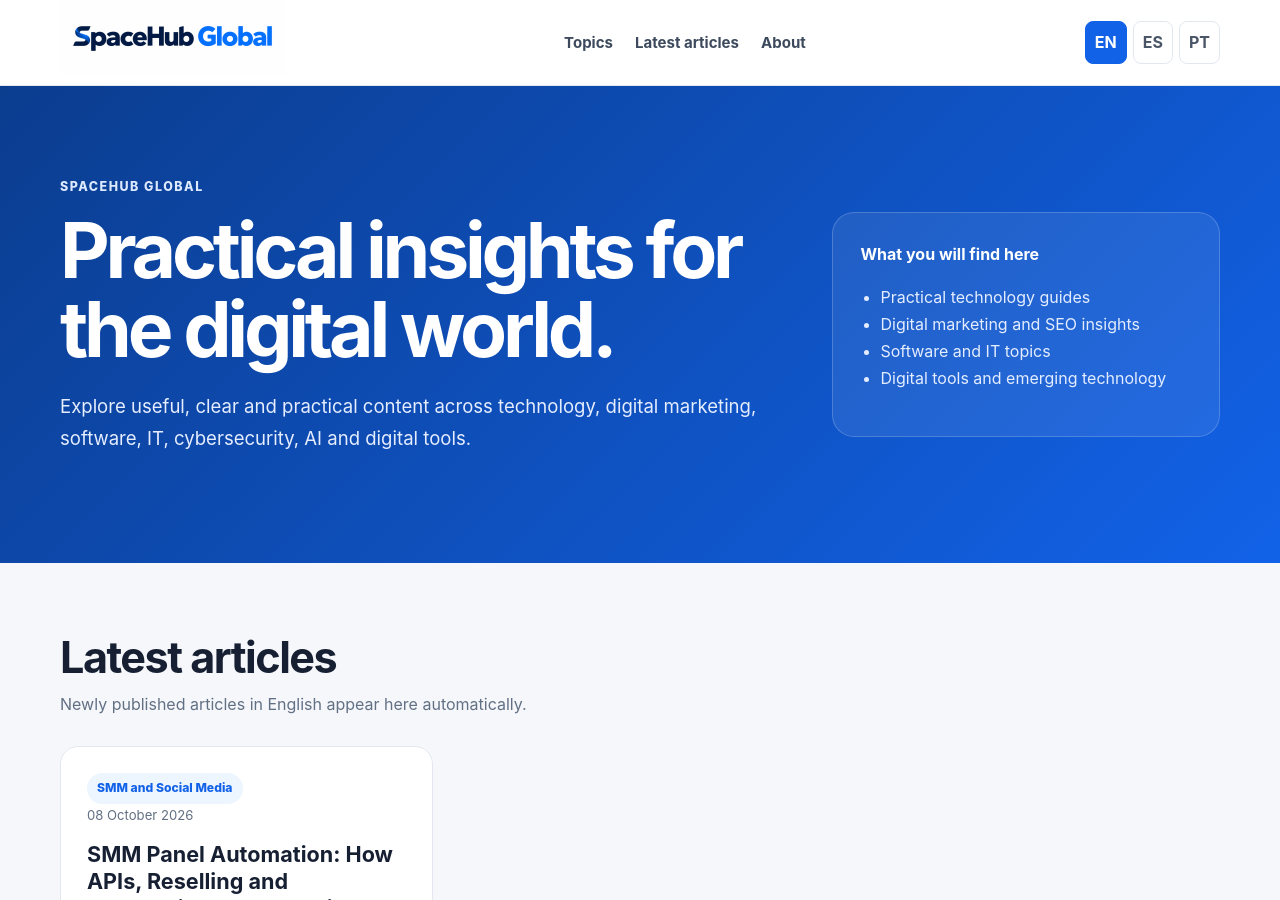
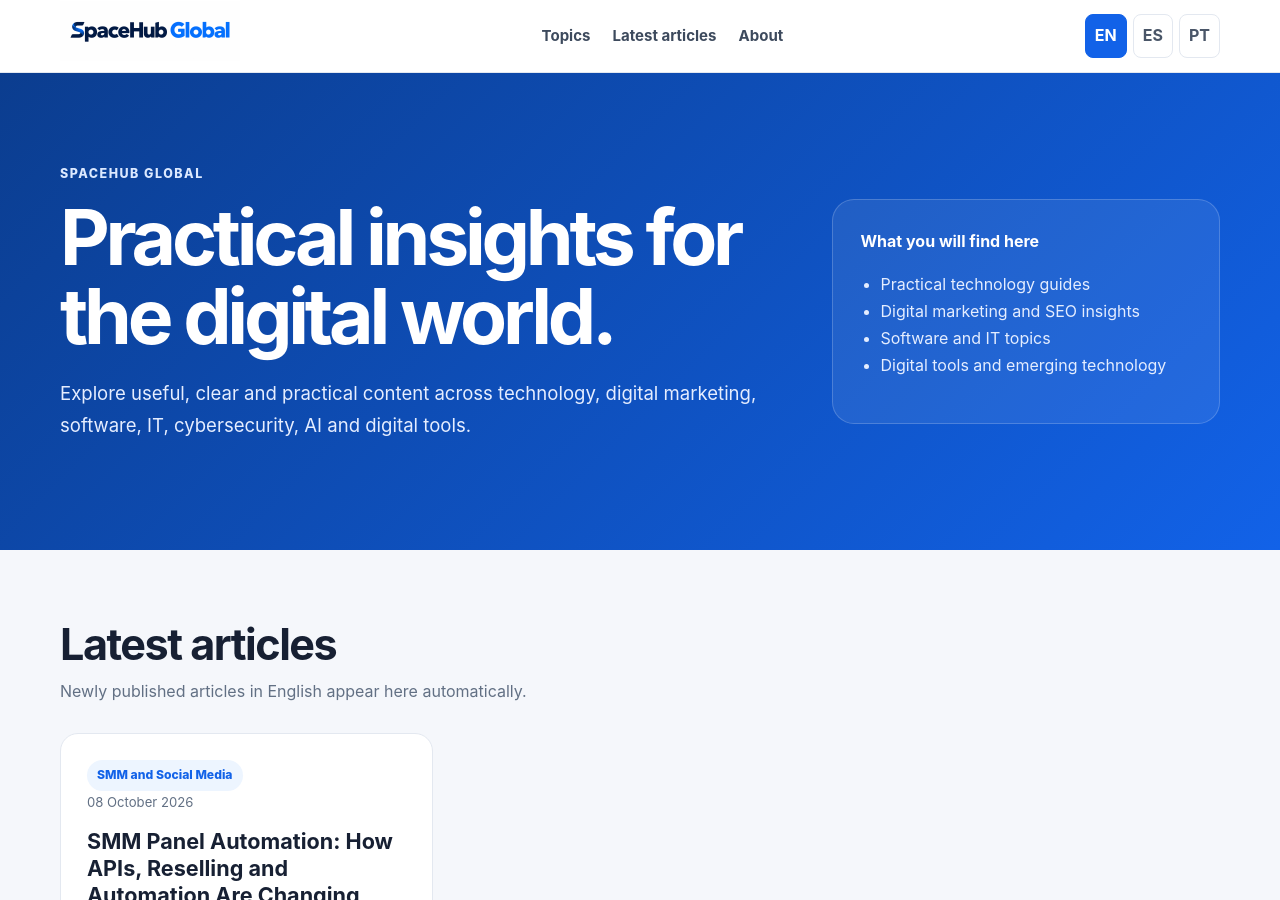
Before and after one commit to spacehubglobal/spacehubglobal.github.io, a Jekyll site: the page built from index.html, in a window 1280 px wide and 900 px high. Built offline with Jekyll 4.4.1, drawn with Linux system fonts in a browser that asks for light colours.

Commit message:
update size to accomadate android users

```diff
--- a/_layouts/article.html
+++ b/_layouts/article.html
@@ -9,6 +9,6 @@
 <style>
 body{margin:0;background:#f6f8fc;color:#172033;font:16px/1.75 system-ui,-apple-system,"Segoe UI",Roboto,Arial,sans-serif}.wrap{width:min(1080px,calc(100% - 34px));margin:auto}.top{background:#fff;border-bottom:1px solid #e3e8f0;padding:14px 0;position:sticky;top:0;z-index:10}.nav{display:flex;justify-content:space-between;align-items:center;gap:20px}.brand{font-weight:850;color:#1262e8;text-decoration:none}.actions{display:flex;gap:12px;align-items:center}.home{font-weight:700;color:#344054;text-decoration:none}.lang{font-size:.85rem;text-decoration:none;color:#1262e8;font-weight:800}.article{padding:45px 0 80px}.content{background:#fff;border:1px solid #e3e8f0;border-radius:18px;padding:clamp(22px,5vw,55px)}a{color:#1262e8}img{max-width:100%;height:auto}table{max-width:100%;border-collapse:collapse}th,td{padding:10px;border:1px solid #ddd;text-align:left}
 </style></head><body>
-<header class="top"><div class="wrap nav"><a class="brand" href="{{ '/' | relative_url }}"><img src="/assets/img/SpaceHub-Global-Logo-225-75.png" alt="SpaceHub Global" height="75px" width="225px"></a><div class="actions"><a class="home" href="{% if page.lang == 'pt-BR' %}{{ '/pt-br/' | relative_url }}{% elsif page.lang == 'es' %}{{ '/es/' | relative_url }}{% else %}{{ '/' | relative_url }}{% endif %}">{% if page.lang == 'pt-BR' %}Início{% elsif page.lang == 'es' %}Inicio{% else %}Home{% endif %}</a><a class="lang" href="{{ '/' | relative_url }}">EN</a><a class="lang" href="{{ '/es/' | relative_url }}">ES</a><a class="lang" href="{{ '/pt-br/' | relative_url }}">PT</a></div></div></header>
+<header class="top"><div class="wrap nav"><a class="brand" href="{{ '/' | relative_url }}"><img src="/assets/img/SpaceHub-Global-Logo-180-60.png" alt="SpaceHub Global" height="60px" width="180px"></a><div class="actions"><a class="home" href="{% if page.lang == 'pt-BR' %}{{ '/pt-br/' | relative_url }}{% elsif page.lang == 'es' %}{{ '/es/' | relative_url }}{% else %}{{ '/' | relative_url }}{% endif %}">{% if page.lang == 'pt-BR' %}Início{% elsif page.lang == 'es' %}Inicio{% else %}Home{% endif %}</a><a class="lang" href="{{ '/' | relative_url }}">EN</a><a class="lang" href="{{ '/es/' | relative_url }}">ES</a><a class="lang" href="{{ '/pt-br/' | relative_url }}">PT</a></div></div></header>
 <main class="article"><div class="wrap"><article class="content">{{ content }}</article></div></main>
 </body></html>
--- a/_layouts/home.html
+++ b/_layouts/home.html
@@ -26,7 +26,7 @@
 </style>
 </head>
 <body>
-<header><div class="wrap nav"><a class="brand" href="{{ '/' | relative_url }}"><!-- SpaceHub <span>Global</span> --> <img src="/assets/img/SpaceHub-Global-Logo-225-75.png" height="75px" alt="SpaceHub Global Logo"></a><nav class="links"><a href="#topics">{{ page.i18n.nav_topics }}</a><a href="#latest">{{ page.i18n.nav_latest }}</a><a href="#about">{{ page.i18n.nav_about }}</a></nav><div class="langs"><a class="lang{% if page.lang == 'en' %} active{% endif %}" href="{{ '/' | relative_url }}">EN</a><a class="lang{% if page.lang == 'es' %} active{% endif %}" href="{{ '/es/' | relative_url }}">ES</a><a class="lang{% if page.lang == 'pt-BR' %} active{% endif %}" href="{{ '/pt-br/' | relative_url }}">PT</a></div></div></header>
+<header><div class="wrap nav"><a class="brand" href="{{ '/' | relative_url }}"><!-- SpaceHub <span>Global</span> --> <img src="/assets/img/SpaceHub-Global-Logo-180-60.png" height="60px" alt="SpaceHub Global Logo"></a><nav class="links"><a href="#topics">{{ page.i18n.nav_topics }}</a><a href="#latest">{{ page.i18n.nav_latest }}</a><a href="#about">{{ page.i18n.nav_about }}</a></nav><div class="langs"><a class="lang{% if page.lang == 'en' %} active{% endif %}" href="{{ '/' | relative_url }}">EN</a><a class="lang{% if page.lang == 'es' %} active{% endif %}" href="{{ '/es/' | relative_url }}">ES</a><a class="lang{% if page.lang == 'pt-BR' %} active{% endif %}" href="{{ '/pt-br/' | relative_url }}">PT</a></div></div></header>
 <main>
 <section class="hero"><div class="wrap hero-grid"><div><div class="eyebrow">SpaceHub Global</div><h1>{{ page.i18n.hero_title }}</h1><p>{{ page.i18n.hero_text }}</p></div><div class="hero-card"><strong>{{ page.i18n.hero_card_title }}</strong><ul><li>{{ page.i18n.hero_1 }}</li><li>{{ page.i18n.hero_2 }}</li><li>{{ page.i18n.hero_3 }}</li><li>{{ page.i18n.hero_4 }}</li></ul></div></div></section>
 <section class="section" id="latest"><div class="wrap"><div class="section-head"><div><h2>{{ page.i18n.latest_title }}</h2><div class="muted">{{ page.i18n.latest_sub }}</div></div></div>
```
Also changed, not shown: assets/img/SpaceHub-Global-Logo-180-60.png (added).
